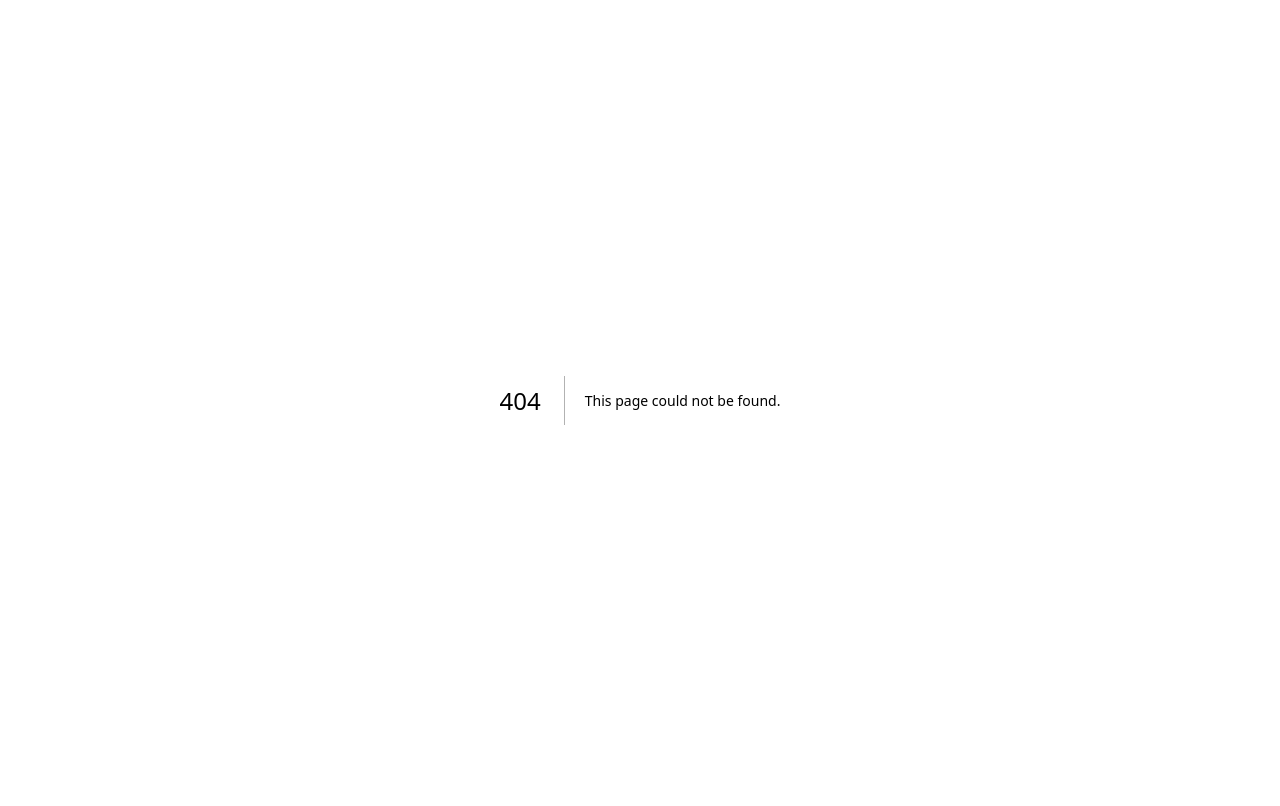
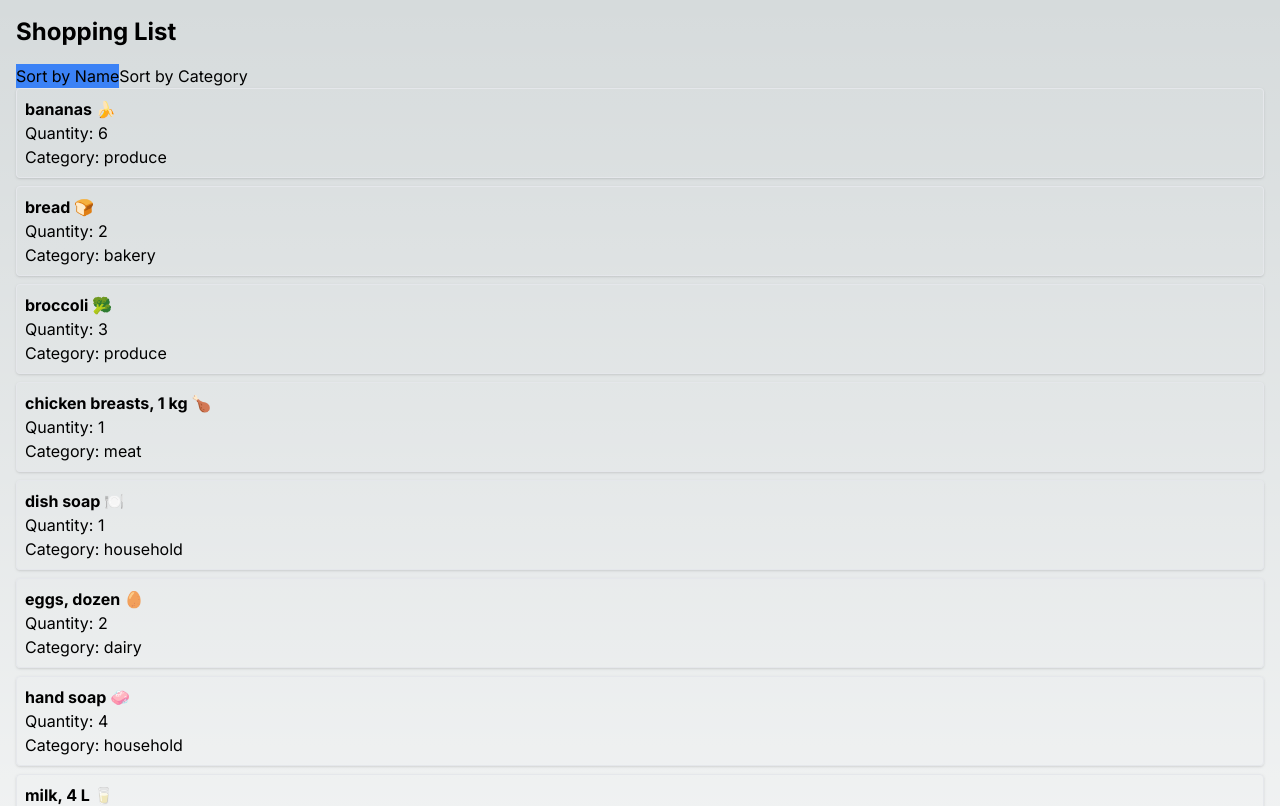
Before and after one commit to yorklicode/cprg306-assignments, a Next.js app: page /week5 in a window 1280 px wide. Before the commit this address had no page. Shown: the top 806 px of the page. Built offline with nearby package versions, Linux system fonts and the light colour scheme.

Commit message:
week5 assignment

```diff
--- a/app/page.js
+++ b/app/page.js
@@ -17,6 +17,10 @@
       <Link href="/week4">
         Week 4
       </Link>
+      <br></br>
+      <Link href="/week5">
+        Week 5
+      </Link>
 
     </main>
   )
--- /dev/null
+++ b/app/week5/item-list.js
@@ -0,0 +1,39 @@
+'use client'
+import React from 'react';
+import Item from './item';
+import { useState } from 'react';
+import items from './items.json';
+
+function ItemList() {
+    const [sortBy, setSortBy] = useState("name");
+
+    const sortedItems = [...items].sort((a, b) => {
+      if (sortBy === "name") return a.name.localeCompare(b.name);
+      if (sortBy === "category") return a.category.localeCompare(b.category);
+      return 0;
+    });
+
+    return (
+      <div>
+        <button
+          className={sortBy === "name" ? "bg-blue-500" : ""}
+          onClick={() => setSortBy("name")}
+        >
+          Sort by Name
+        </button>
+        <button
+          className={sortBy === "category" ? "bg-blue-500" : ""}
+          onClick={() => setSortBy("category")}
+        >
+          Sort by Category
+        </button>
+        <ul>
+          {sortedItems.map(item => (
+            <Item key={item.id} {...item} />
+          ))}
+        </ul>
+      </div>
+    );
+}
+
+export default ItemList;
--- /dev/null
+++ b/app/week5/item.js
@@ -0,0 +1,13 @@
+import React from 'react';
+
+function Item({ name, quantity, category }) {
+  return (
+    <li className="p-2 mb-2 border rounded shadow">
+      <p className="font-bold">{name}</p>
+      <p>Quantity: {quantity}</p>
+      <p>Category: {category}</p>
+    </li>
+  );
+}
+
+export default Item;
--- /dev/null
+++ b/app/week5/items.json
@@ -0,0 +1,74 @@
+[
+    {
+      "id": "1h2GJKH12gkHG31h1H",
+      "name": "milk, 4 L 🥛",
+      "quantity": 1,
+      "category": "dairy"
+    },
+    {
+      "id": "2KJH3k2j3H1k2J3K1H",
+      "name": "bread 🍞",
+      "quantity": 2,
+      "category": "bakery"
+    },
+    {
+      "id": "3h2KJH3k2j3H1k2J3",
+      "name": "eggs, dozen 🥚",
+      "quantity": 2,
+      "category": "dairy"
+    },
+    {
+      "id": "4k2J3K1H2GJKH12gk",
+      "name": "bananas 🍌",
+      "quantity": 6,
+      "category": "produce"
+    },
+    {
+      "id": "5H1h1H2KJH3k2j3H",
+      "name": "broccoli 🥦",
+      "quantity": 3,
+      "category": "produce"
+    },
+    {
+      "id": "6H1k2J3K1H2GJKH1",
+      "name": "chicken breasts, 1 kg 🍗",
+      "quantity": 1,
+      "category": "meat"
+    },
+    {
+      "id": "7gkHG31h1H2KJH3k",
+      "name": "pasta sauce 🍝",
+      "quantity": 3,
+      "category": "canned goods"
+    },
+    {
+      "id": "8j3H1k2J3K1H2GJK",
+      "name": "spaghetti, 454 g 🍝",
+      "quantity": 2,
+      "category": "dry goods"
+    },
+    {
+      "id": "9H12gkHG31h1H2KJ",
+      "name": "toilet paper, 12 pack 🧻",
+      "quantity": 1,
+      "category": "household"
+    },
+    {
+      "id": "10H3k2j3H1k2J3K1",
+      "name": "paper towels, 6 pack",
+      "quantity": 1,
+      "category": "household"
+    },
+    {
+      "id": "11k2J3K1H2GJKH12",
+      "name": "dish soap 🍽️",
+      "quantity": 1,
+      "category": "household"
+    },
+    {
+      "id": "12GJKH12gkHG31h1",
+      "name": "hand soap 🧼",
+      "quantity": 4,
+      "category": "household"
+    }
+  ]
--- /dev/null
+++ b/app/week5/page.js
@@ -0,0 +1,13 @@
+import React from 'react';
+import ItemList from './item-list';
+
+function Page() {
+  return (
+    <main className="p-4">
+      <h1 className="text-2xl font-bold mb-4">Shopping List</h1>
+      <ItemList />
+    </main>
+  );
+}
+
+export default Page;
```
